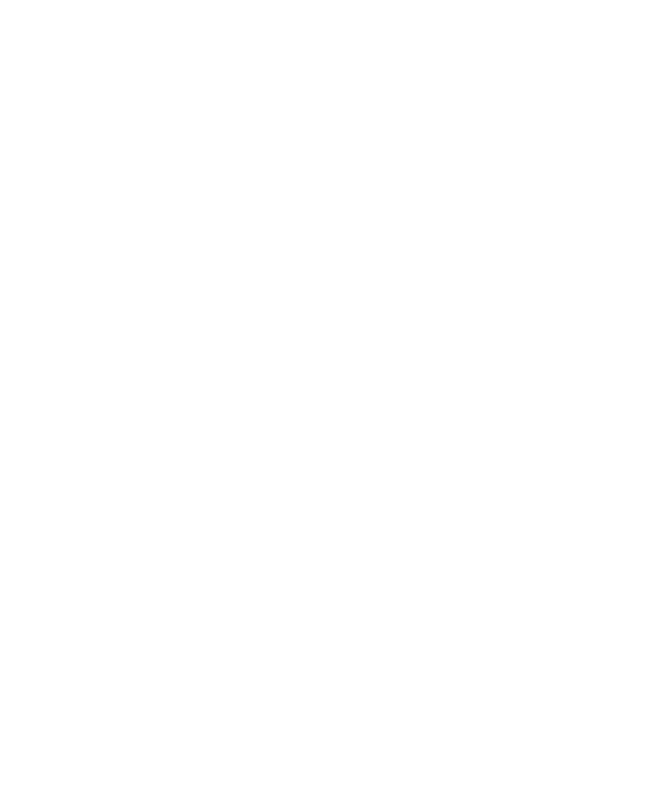
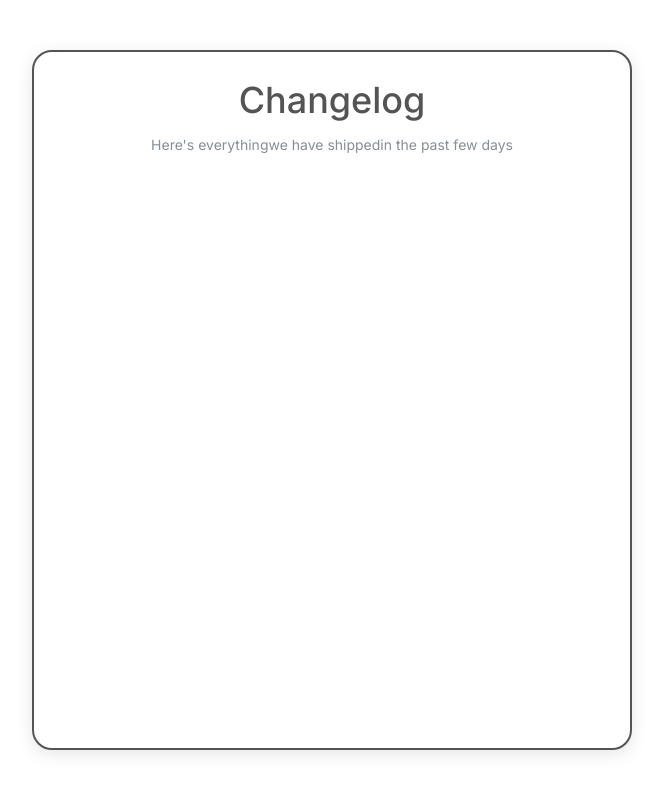
Before and after one commit to jnayush1994/changelog-component, a plain HTML site: page index.html in a window 1280 px wide. Shown: the whole page, without its empty margins (308-971 px from the left). Drawn offline with Linux system fonts and the light colour scheme.

Commit message:
created container

```diff
--- a/css/general.css
+++ b/css/general.css
@@ -22,12 +22,12 @@ Paragraph Default:
 
 ---02 COLORS
 - Background color: #fff
-- Text color: #545454
+- Text color: #545454 #868e96
 
 ---05 SHADOWS
 
 ---06 BORDER-RADIUS
-
+2rem
 
 ---07 WHITESPACE
 
@@ -52,4 +52,35 @@ body {
   font-weight: 400;
   color: #545454;
   line-height: 1;
+
+  /* make the body a full-screen flex container */
+  display: flex;
+  justify-content: center; /* horizontal centering */
+  align-items: center; /* vertical centering */
+  min-height: 100vh; /* ensure it fills the viewport */
 }
+
+.container {
+  width: 60rem;
+  height: 70rem;
+  /* margin is unnecessary when parent flex is centering */
+  border: 2px solid #545454;
+  border-radius: 2rem;
+  padding-top: 3rem; /* space from top of container */
+  display: flex;
+  align-items: center;
+  justify-content: flex-start; /* align items to top */
+  flex-direction: column;
+  gap: 2rem; /* equal spacing between flex items */
+  box-shadow: 0 0.4rem 1.6rem rgba(84, 84, 84, 0.15); /* subtle shadow effect */
+}
+
+.primary-heading {
+  font-size: 3.6rem;
+  font-weight: 500;
+}
+
+.description {
+  font-size: 1.4rem;
+  color: #868e96;
+}
--- a/index.html
+++ b/index.html
@@ -25,5 +25,12 @@
     <link rel="stylesheet" href="css/style.css" />
     <title>Changelog Component</title>
   </head>
-  <body></body>
+  <body>
+    <div class="container">
+      <p class="primary-heading">Changelog</p>
+      <p class="description">
+        Here's everythingwe have shippedin the past few days
+      </p>
+    </div>
+  </body>
 </html>
```
